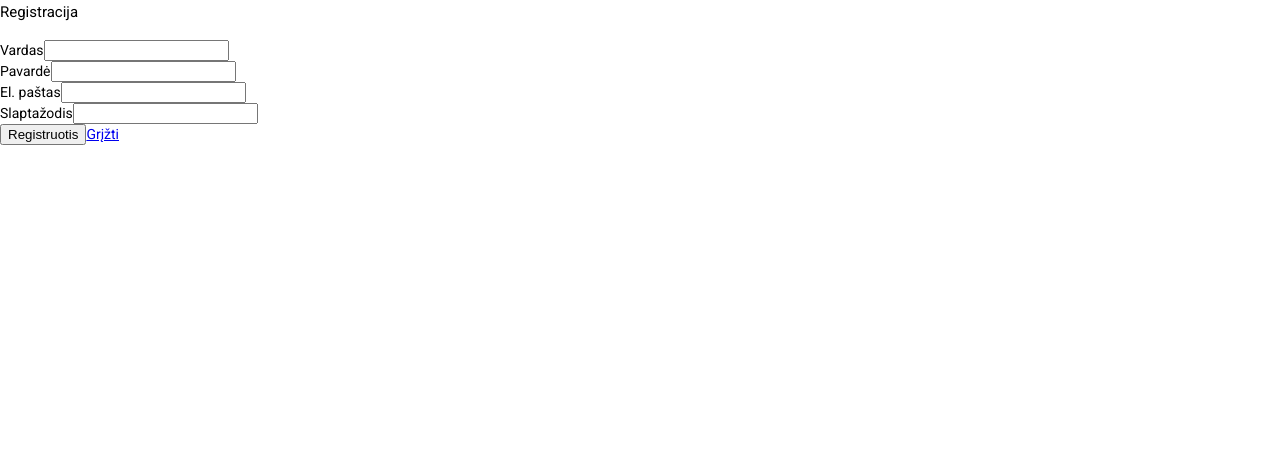
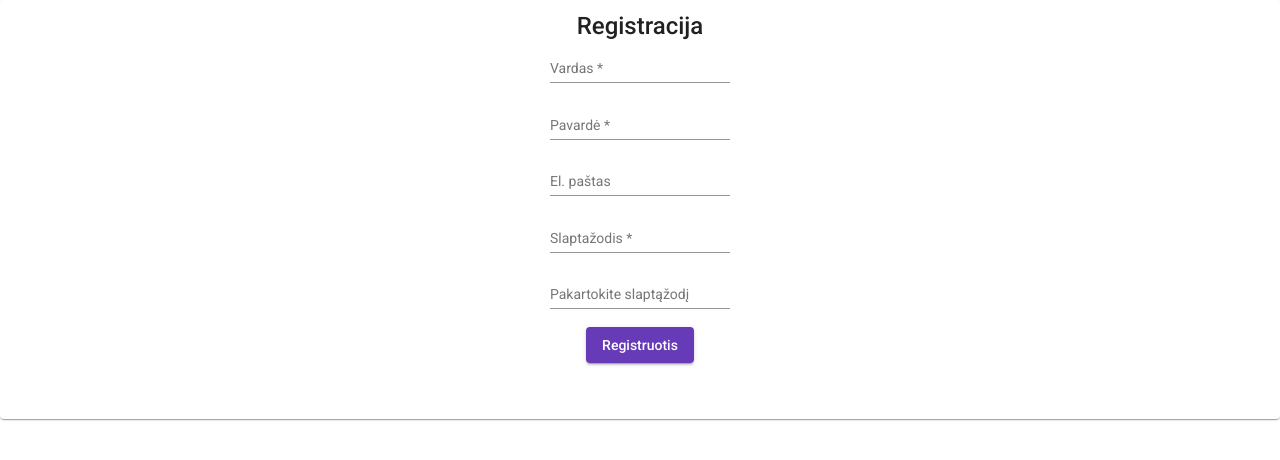
Before and after one commit to DomantasKelpsas/XplicityWeb, an Angular app in the folder WebApp/: page / in a window 1280 px wide. Shown: the top 460 px of the page. Built offline with nearby package versions, Linux system fonts and the light colour scheme.

Commit message:
Register view validation
Added password validation in the registration view, UI is smooth now

```diff
--- a/WebApp/src/app/components/registration/registration.component.html
+++ b/WebApp/src/app/components/registration/registration.component.html
@@ -1,44 +1,50 @@
-<div class="card">
-  <h4 class="card-header">Registracija</h4>
-  <div class="card-body">
+<mat-card id="registrationForm">
+  <mat-card-title>Registracija</mat-card-title>
+  <mat-card-content>
     <form [formGroup]="form" (ngSubmit)="onSubmit()">
-      <div class="form-group">
-        <label>Vardas</label>
-        <input type="text" formControlName="firstName" class="form-control" [ngClass]="{ 'is-invalid': submitted && f.firstName.errors }" />
+      <mat-form-field appearance="legacy">
+        <input matInput type="text" placeholder="Vardas" formControlName="firstName" class="form-control" [ngClass]="{ 'is-invalid': submitted && f.firstName.errors }" />
         <div *ngIf="submitted && f.firstName.errors" class="invalid-feedback">
           <div *ngIf="f.firstName.errors.required" class="error">Įveskite vardą</div>
         </div>
-      </div>
-      <div class="form-group">
-        <label>Pavardė</label>
-        <input type="text" formControlName="lastName" class="form-control" [ngClass]="{ 'is-invalid': submitted && f.lastName.errors }" />
+      </mat-form-field>
+      <br>
+      <mat-form-field appearance="legacy">
+        <input matInput type="text" placeholder="Pavardė" formControlName="lastName" class="form-control" [ngClass]="{ 'is-invalid': submitted && f.lastName.errors }" />
         <div *ngIf="submitted && f.lastName.errors" class="invalid-feedback">
           <div *ngIf="f.lastName.errors.required" class="error">Įveskite pavardę</div>
         </div>
-      </div>
-      <div class="form-group">
-        <label>El. paštas</label>
-        <input type="email" formControlName="email" class="form-control" [ngClass]="{ 'is-invalid': submitted && f.email.errors }" />
+      </mat-form-field>
+      <br>
+      <mat-form-field appearance="legacy">
+        <input matInput type="email" placeholder="El. paštas" formControlName="email" class="form-control" [ngClass]="{ 'is-invalid': submitted && f.email.errors }" />
         <div *ngIf="submitted && f.email.errors" class="invalid-feedback">
           <div *ngIf="f.email.errors.required" class="error">Įveskite el. paštą</div>
           <div *ngIf="f.email.errors.email" class="error">Įveskite tinkamą el. paštą</div>
         </div>
-      </div>
-      <div class="form-group">
-        <label>Slaptažodis</label>
-        <input type="password" formControlName="password" class="form-control" [ngClass]="{ 'is-invalid': submitted && f.password.errors }" />
+        </mat-form-field>
+      <br>
+      <mat-form-field appearance="legacy">
+        <input matInput type="password" placeholder="Slaptažodis" formControlName="password" class="form-control" [ngClass]="{ 'is-invalid': submitted && f.password.errors }" />
         <div *ngIf="submitted && f.password.errors" class="invalid-feedback">
           <div *ngIf="f.password.errors.required" class="error">Įveskite slaptažodį</div>
           <div *ngIf="f.password.errors.minlength" class="error">Slaptažodį turi sudaryti bent 6 simboliai</div>
         </div>
-      </div>
-      <div class="form-group">
-        <button [disabled]="loading" class="btn btn-primary">
+          </mat-form-field>
+      <br>
+      <mat-form-field appearance="legacy">
+        <input matInput type="password" placeholder="Pakartokite slaptąžodį" formControlName="confirmPassword" class="form-control" [ngClass]="{ 'is-invalid': submitted && f.confirmPassword.errors }" />
+        <div *ngIf="submitted && f.confirmPassword.errors" class="invalid-feedback">
+          <div *ngIf="f.confirmPassword.errors" class="error">Slaptažodžiai turi sutapti</div>
+        </div>
+      </mat-form-field>
+      <div>
+        <button mat-raised-button color="primary" [disabled]="loading" class="btn btn-primary">
           <span *ngIf="loading" class="spinner-border spinner-border-sm mr-1"></span>
           Registruotis
         </button>
-        <a routerLink="" class="btn btn-link">Grįžti</a>
       </div>
+      <br>
     </form>
-  </div>
-</div>
+  </mat-card-content>
+</mat-card>
--- a/WebApp/src/app/components/registration/registration.component.scss
+++ b/WebApp/src/app/components/registration/registration.component.scss
@@ -0,0 +1,6 @@
+#registrationForm{
+  text-align: center;
+}
+.mat-raised-button{
+  margin-bottom: 20px;
+}
--- a/WebApp/src/app/components/registration/registration.component.ts
+++ b/WebApp/src/app/components/registration/registration.component.ts
@@ -24,8 +24,9 @@ export class RegistrationComponent implements OnInit {
       firstName: ['', Validators.required],
       lastName: ['', Validators.required],
       email: ['', Validators.compose([Validators.required, Validators.email])],
-      password: ['', [Validators.required, Validators.minLength(6)]]
-    });
+      password: ['', [Validators.required, Validators.minLength(6)]],
+      confirmPassword: ['', Validators.minLength(6)]
+    }, {validator: this.checkIfMatchingPasswords('password', 'confirmPassword')});
   }
 
   // convenience getter for easy access to form fields
@@ -45,5 +46,19 @@ export class RegistrationComponent implements OnInit {
     this.loading = true;
     // communicate with the api to register the user
     console.log('Api doing work in here ;)');
+    console.log(this.f.firstName.value);
   }
+  checkIfMatchingPasswords(passwordKey: string, passwordConfirmationKey: string) {
+    return (group: FormGroup) => {
+      const passwordInput = group.controls[passwordKey];
+      const  passwordConfirmationInput = group.controls[passwordConfirmationKey];
+      if (passwordInput.value !== passwordConfirmationInput.value) {
+        return passwordConfirmationInput.setErrors({notEquivalent: true});
+      }
+      else {
+        return passwordConfirmationInput.setErrors(null);
+      }
+    };
+  }
+
 }
```
